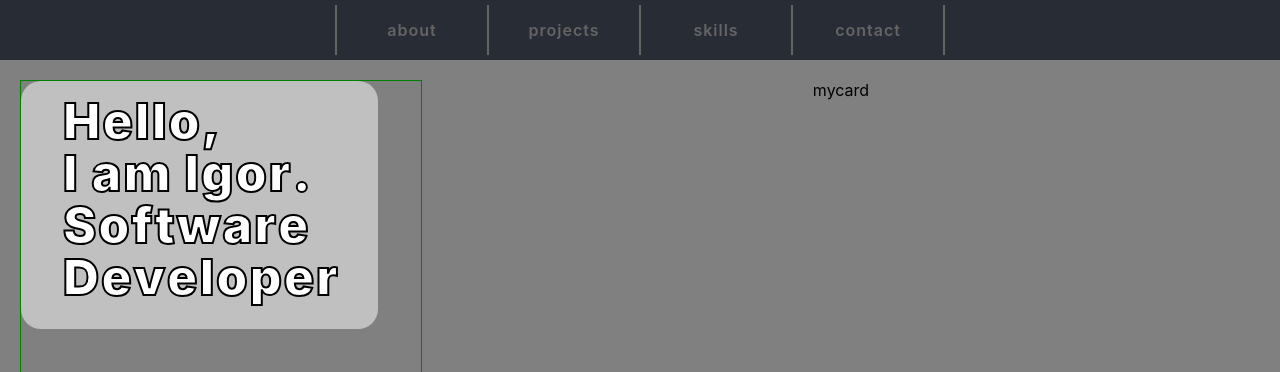
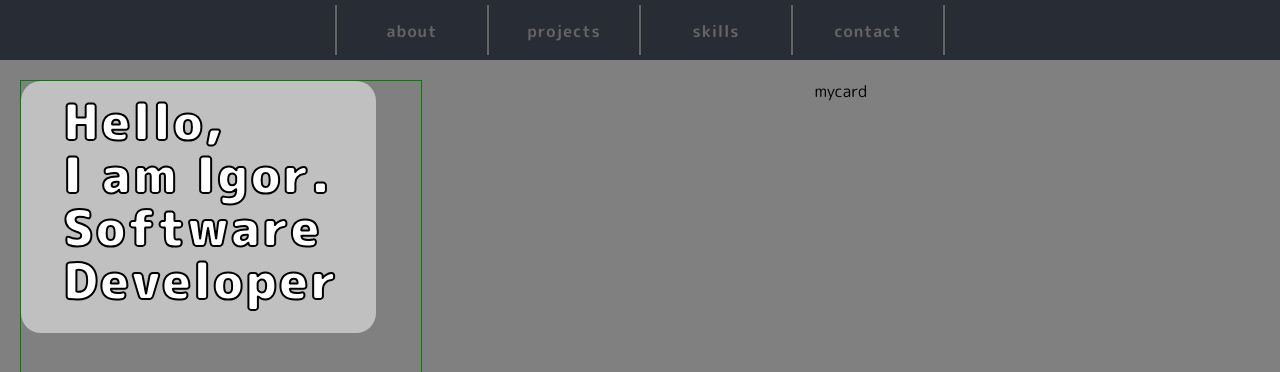
Before and after one commit to iks25/portfolio-website, a React (Create React App) app: page /about-me in a window 1280 px wide. Shown: the top 372 px of the page. Built offline with nearby package versions, Linux system fonts and the light colour scheme.

Commit message:
changing font and adding animation to aboutMe text Box

```diff
--- a/public/index.html
+++ b/public/index.html
@@ -1,14 +1,18 @@
 <!DOCTYPE html>
 <html lang="en">
+
 <head>
   <meta charset="utf-8" />
+
+  <link rel="preconnect" href="https://fonts.gstatic.com">
+  <link
+    href="https://fonts.googleapis.com/css2?family=Balsamiq+Sans:wght@400;700&family=Concert+One&family=M+PLUS+Rounded+1c:wght@300;400;500;700;800;900&display=swap"
+    rel="stylesheet">
+
   <link rel="icon" href="%PUBLIC_URL%/favicon.ico" />
   <meta name="viewport" content="width=device-width, initial-scale=1" />
   <meta name="theme-color" content="#000000" />
-    <meta
-      name="description"
-      content="Web site created using create-react-app"
-    />
+  <meta name="description" content="Web site created using create-react-app" />
   <link rel="apple-touch-icon" href="%PUBLIC_URL%/logo192.png" />
   <!--
       manifest.json provides metadata used when your web app is installed on a
@@ -26,6 +30,7 @@
     -->
   <title>React App</title>
 </head>
+
 <body>
   <noscript>You need to enable JavaScript to run this app.</noscript>
   <div id="root"></div>
@@ -40,4 +45,5 @@
       To create a production bundle, use `npm run build` or `yarn build`.
     -->
 </body>
+
 </html>
--- a/src/components/aboutMe/FancyLetter/fancyLetter.css
+++ b/src/components/aboutMe/FancyLetter/fancyLetter.css
@@ -11,16 +11,7 @@
 
   font-size: 50px;
   font-weight: 900;
-
-  /* text-shadow: -1px 0 black, 0 1px black, 1px 0 black, 0 -1px black; */
-
-  /* width and color */
   -webkit-text-stroke: 2px black;
-}
-.letterHover {
-  /* scale: 1.5;
-
-  animation: letterAnimation 1s normal; */
 }
 
 @keyframes letterAnimation {
@@ -35,14 +26,3 @@
     transform: scale(0.9, 1.2);
   }
 }
-
-.textShadow {
-  transform: skew(30);
-  color: #444444;
-  text-shadow: 1px 0px 1px #cccccc, 0px 1px 1px #eeeeee, 2px 1px 1px #cccccc,
-    1px 2px 1px #eeeeee, 3px 2px 1px #cccccc, 2px 3px 1px #eeeeee,
-    4px 3px 1px #cccccc, 3px 4px 1px #eeeeee, 5px 4px 1px #cccccc,
-    4px 5px 1px #eeeeee, 6px 5px 1px #cccccc, 5px 6px 1px #eeeeee,
-    7px 6px 1px #cccccc;
-  color: #444444;
-}
--- a/src/components/aboutMe/TextBox.js
+++ b/src/components/aboutMe/TextBox.js
@@ -4,8 +4,11 @@ import { useSpring, animated } from "react-spring";
 
 const TextBox = () => {
   const props = useSpring({
-    // marginLeft: "0",
-    // from: { marginLeft: "-1000px" },
+    to: [{ marginTop: 0, marginLeft: 0 }, { transform: "scale(1)" }],
+
+    from: { marginTop: 3000, marginLeft: 3000, transform: "scale(0.3)" },
+
+    config: { mass: 2, tension: 200, friction: 30 },
   });
   return (
     <div className="textBoxContainer">
--- a/src/index.css
+++ b/src/index.css
@@ -1,13 +1,22 @@
 body {
   margin: 0;
-  font-family: -apple-system, BlinkMacSystemFont, 'Segoe UI', 'Roboto', 'Oxygen',
-    'Ubuntu', 'Cantarell', 'Fira Sans', 'Droid Sans', 'Helvetica Neue',
+
+  /*
+  default fonts
+  font-family: -apple-system, BlinkMacSystemFont, "Segoe UI", "Roboto", "Oxygen",
+    "Ubuntu", "Cantarell", "Fira Sans", "Droid Sans", "Helvetica Neue",
     sans-serif;
+  font-family: "Concert One", cursive; */
+
+  font-family: "Balsamiq Sans", cursive;
+  font-family: "Concert One", cursive;
+  font-family: "M PLUS Rounded 1c", sans-serif;
+
   -webkit-font-smoothing: antialiased;
   -moz-osx-font-smoothing: grayscale;
 }
 
 code {
-  font-family: source-code-pro, Menlo, Monaco, Consolas, 'Courier New',
+  font-family: source-code-pro, Menlo, Monaco, Consolas, "Courier New",
     monospace;
 }
```
Lines whose indentation alone changed are shown as unchanged.
